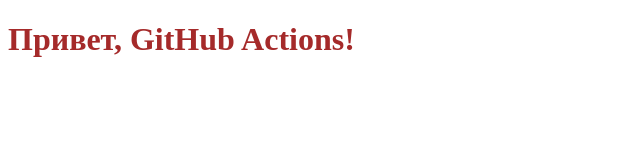
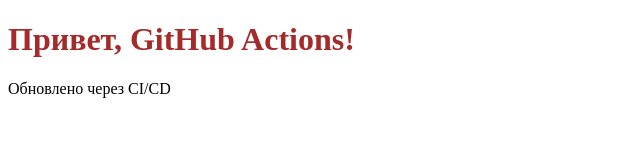
Before and after one commit to ArtemLevin110/site-cicd, a plain HTML site: page index.html in a window 1280 px wide. Shown: the whole page, without its empty margins (0-640 px from the left). Drawn offline with Linux system fonts and the light colour scheme.

Commit message:
Update index.html

```diff
--- a/index.html
+++ b/index.html
@@ -8,5 +8,6 @@
 </head>
 <body>
  <h1>Привет, GitHub Actions!</h1>
+ Обновлено через CI/CD
 </body>
 </html>
```
